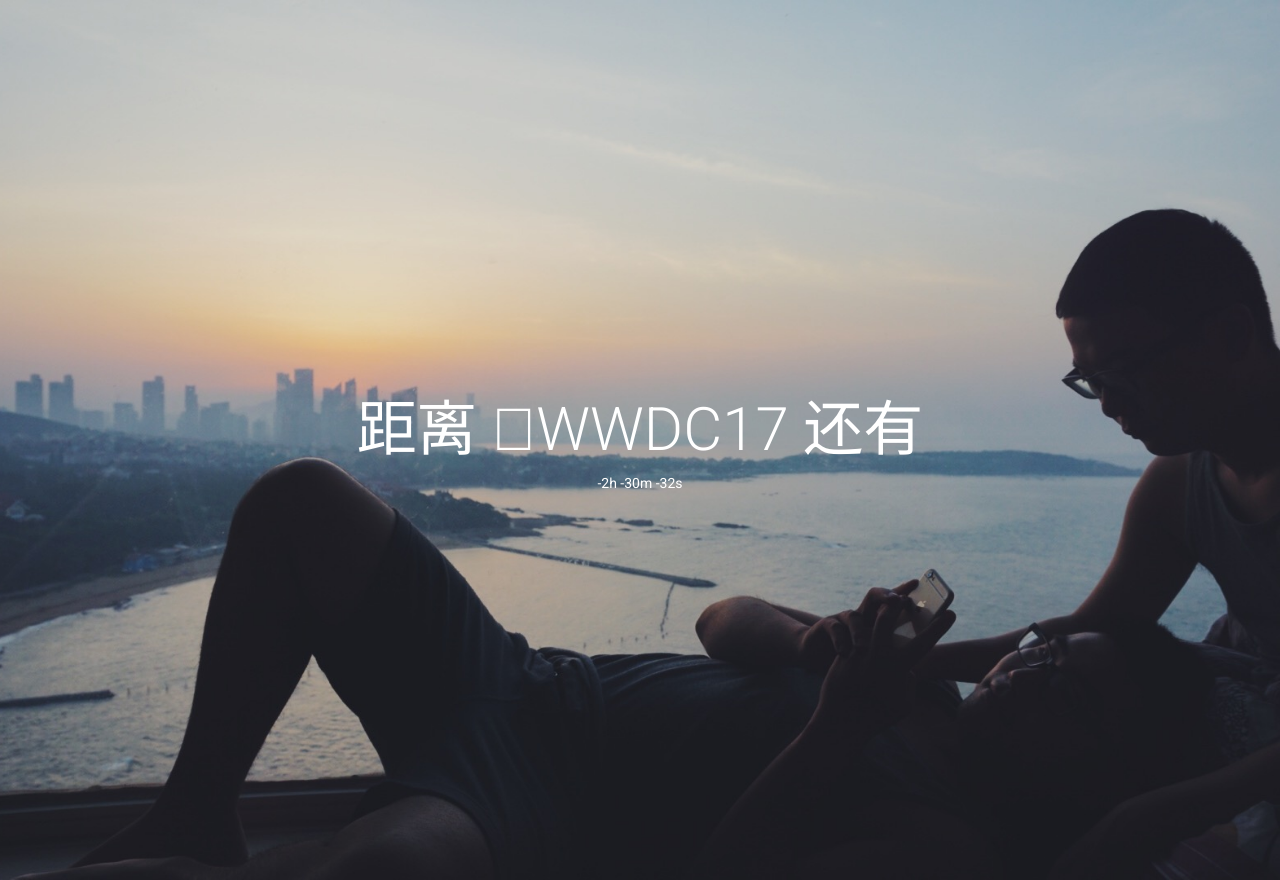
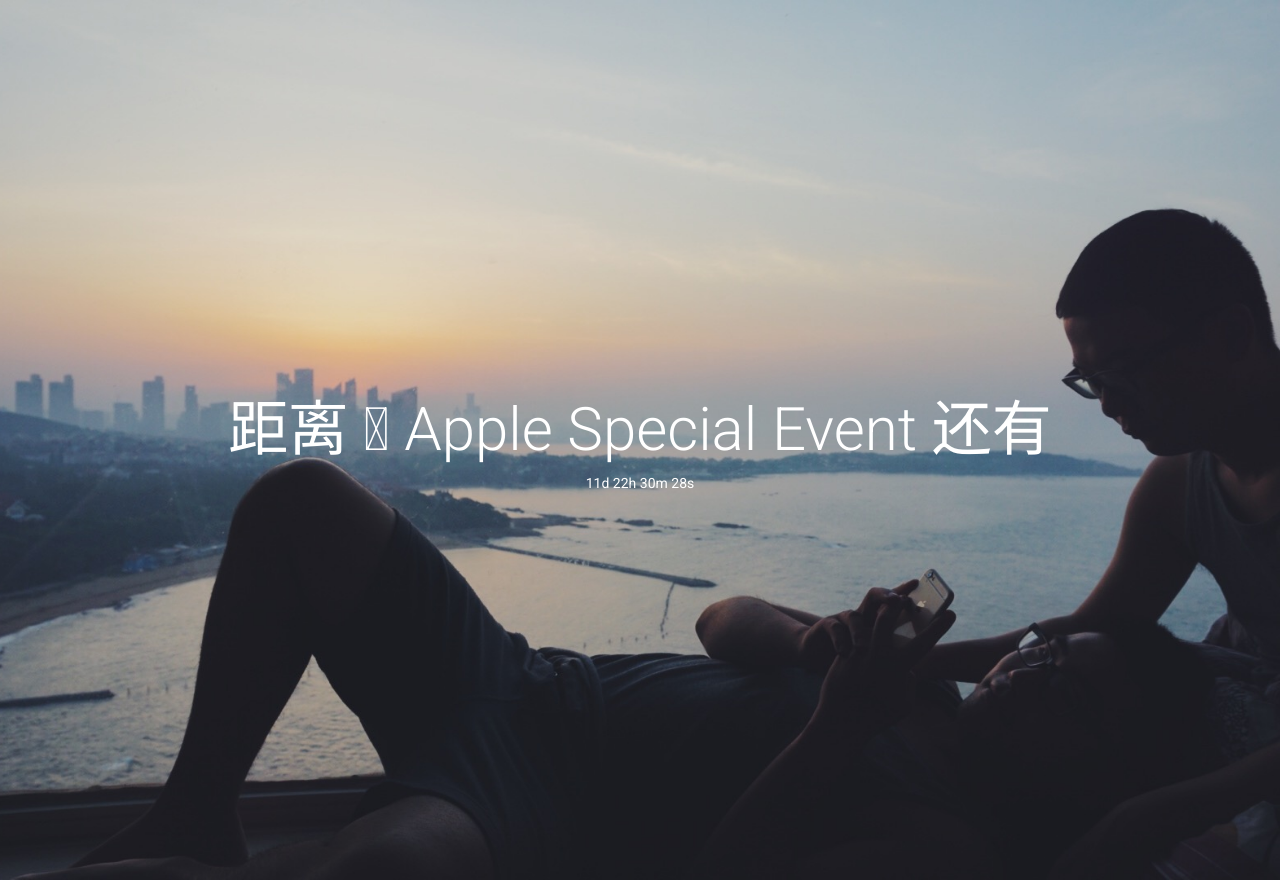
Before and after one commit to VinceCoffee/mrhaohaos.com, a plain HTML site: page index.html in a window 1280 px wide. Drawn offline with Linux system fonts and the light colour scheme.

Commit message:
apple special event

```diff
--- a/index.html
+++ b/index.html
@@ -27,9 +27,10 @@
 				<div class="header-text">
 					<div class="row">
 						<div class="col-md-12 text-center">
-						<h1 class="light white">距离<a class="white" href="https://www.apple.com/apple-events/june-2017/"> WWDC17 </a>还有</h1>
+						<h1 class="light white">距离<a class="white" href="https://www.apple.com/apple-events/september-2017/">  Apple Special Event </a>还有</h1>
 
              <div id="CountMsg" class="white">
+				<span id="t_d">00d</span>
 				<span id="t_h">00h</span>
 				<span id="t_m">00m</span>
 				<span id="t_s">00s</span>
@@ -48,14 +49,16 @@
 	</div>
 	<script type="text/javascript">
 function getRTime(){
-var EndTime= new Date('2017/06/06 01:00:00'); //截止时间
+var EndTime= new Date('2017/09/13 01:00:00'); //截止时间
 var NowTime = new Date();
 var t =EndTime.getTime() - NowTime.getTime();
 
+var d=Math.floor(t/1000/60/60/24);
 var h=Math.floor(t/1000/60/60%24);
 var m=Math.floor(t/1000/60%60);
 var s=Math.floor(t/1000%60);
 
+document.getElementById("t_d").innerHTML = d + "d";
 document.getElementById("t_h").innerHTML = h + "h";
 document.getElementById("t_m").innerHTML = m + "m";
 document.getElementById("t_s").innerHTML = s + "s";
```
